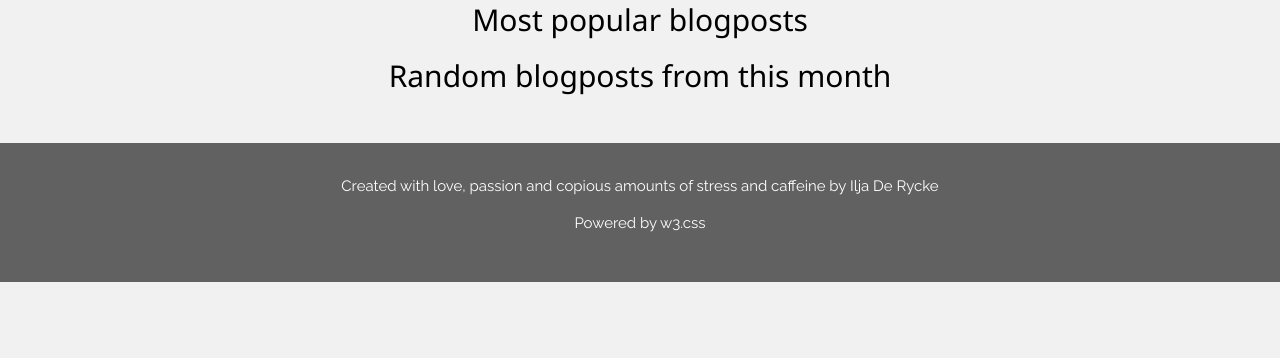
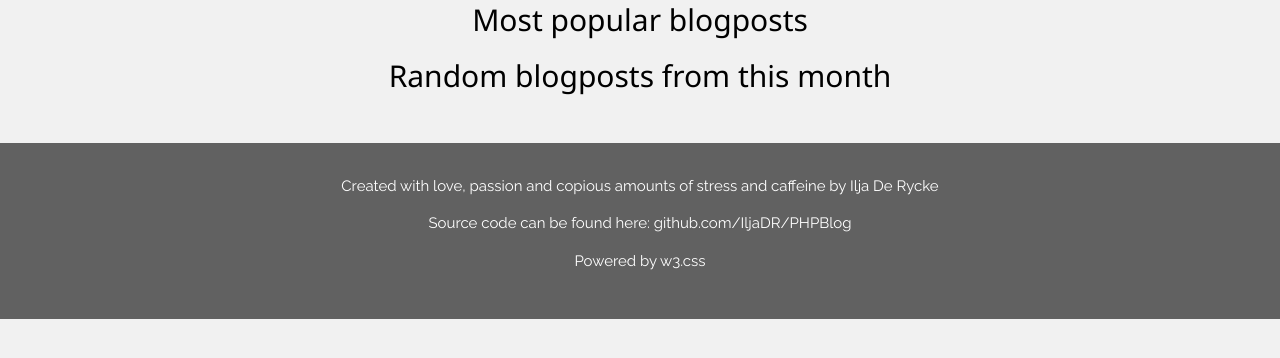
Before and after one commit to IljaDR/PHPBlog, a PHP site: page /index.php in a window 1280 px wide. Shown: the part 176-534 px from the top of the page. Run offline with PHP 8.4, Linux system fonts and the light colour scheme; data that the repository does not hold is empty; some libraries are stand-ins or nearby versions.

Commit message:
Added github repo link to footer

```diff
--- a/footer.php
+++ b/footer.php
@@ -1,4 +1,5 @@
 <footer class="w3-container w3-dark-grey w3-padding-32 w3-margin-top">
     <p style="text-align: center">Created with love, passion and copious amounts of stress and caffeine by Ilja De Rycke</p>
+    <p style="text-align: center">Source code can be found here: <a href="https://github.com/IljaDR/PHPBlog" target="_blank">github.com/IljaDR/PHPBlog</a></p>
     <p style="text-align: center">Powered by <a href="https://www.w3schools.com/w3css/default.asp" target="_blank">w3.css</a></p>
 </footer>
```
